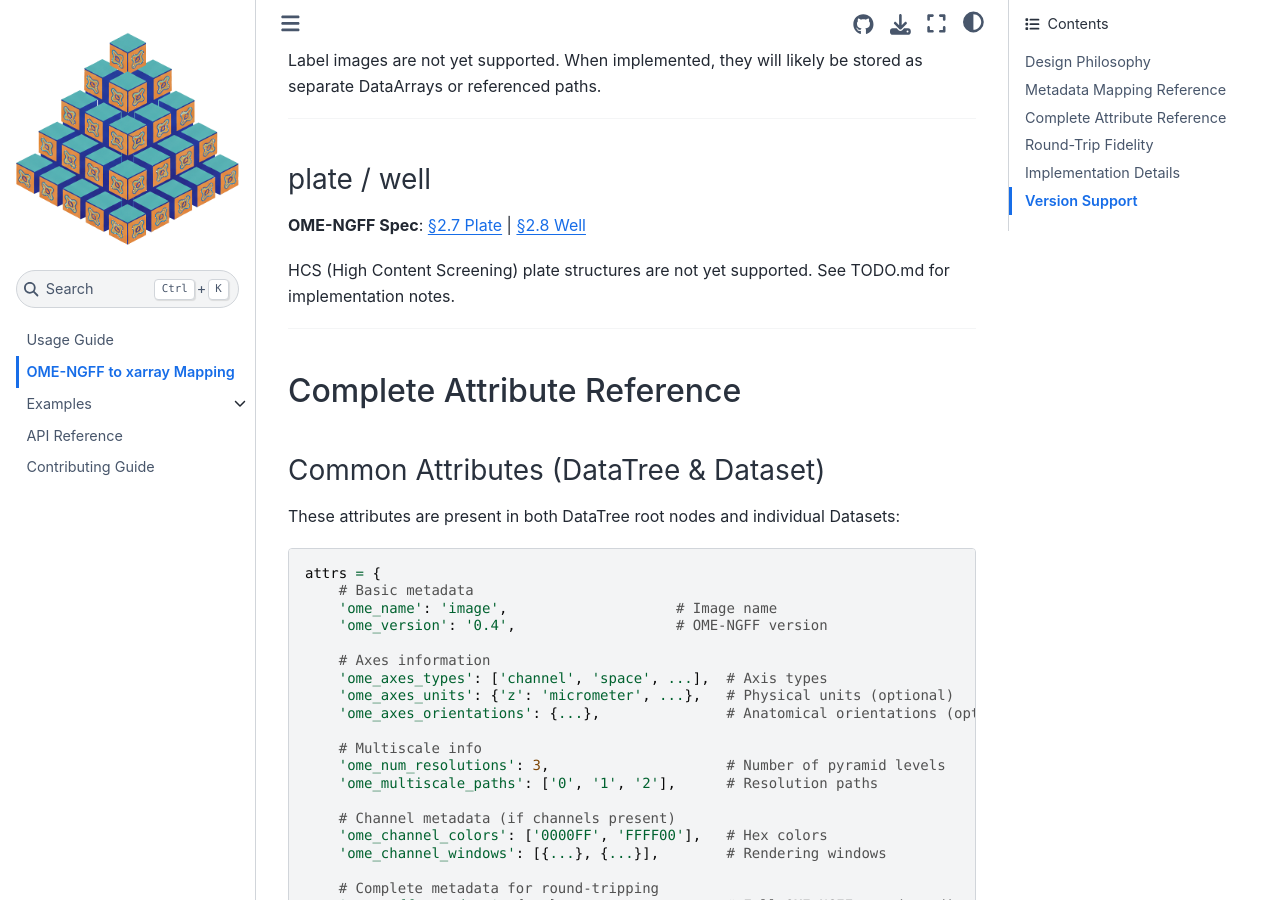
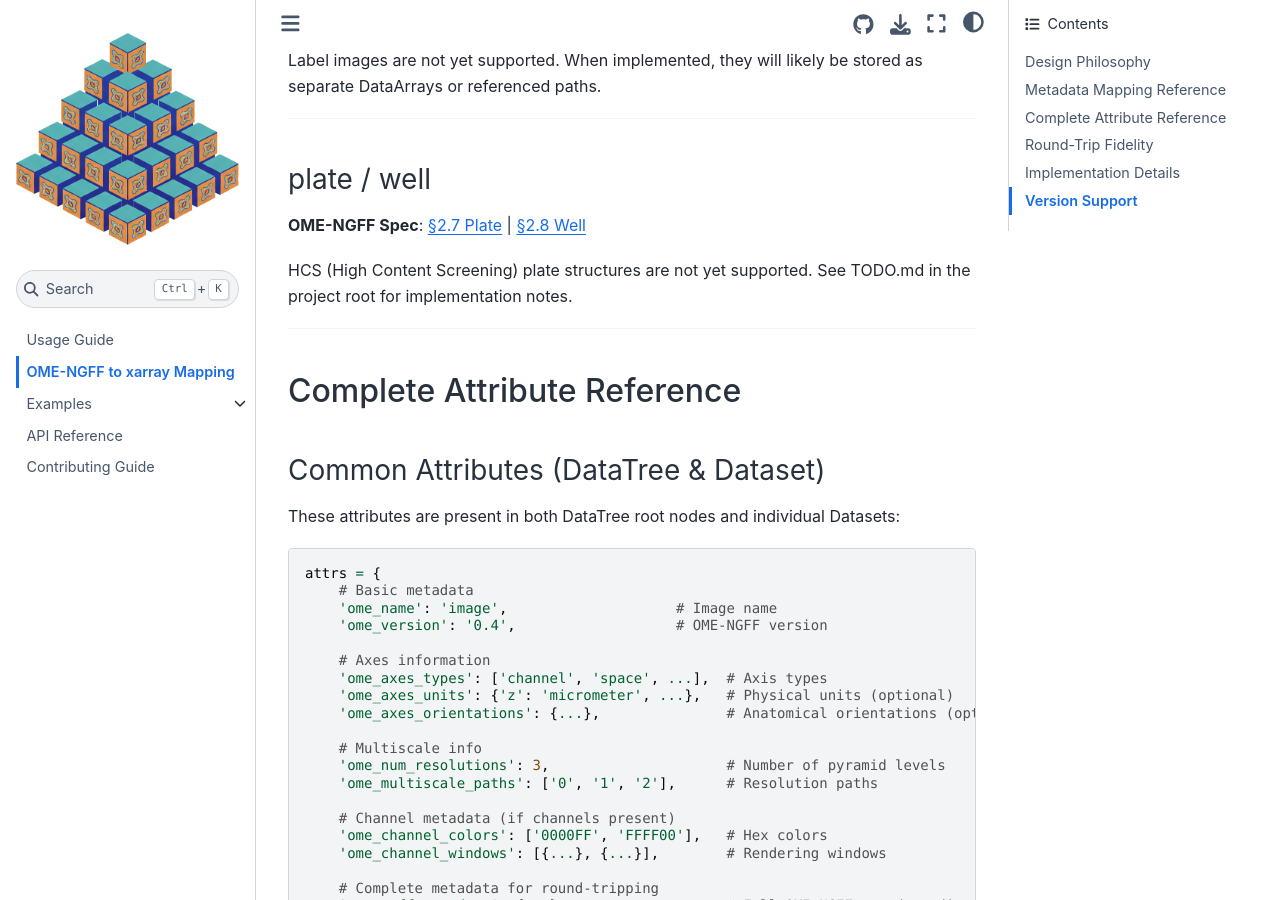
Before and after one commit to ianhi/xarray-ome, a Sphinx documentation site: the page built from docs/metadata_mapping.md, in a window 1280 px wide and 900 px high, scrolled down 4719 px. Built offline with Sphinx 7.4.7 and the Sphinx Book theme 1.1.4, drawn with Linux system fonts in a browser that asks for light colours.

Commit message:
Add comprehensive GitHub Actions CI/CD workflow using uv
Set up automated testing, linting, and documentation building with uv
package manager for fast, reliable CI/CD.

Workflow Jobs:

1. Test Matrix:
   - Runs on: Ubuntu, macOS, Windows
   - Python versions: 3.11, 3.12, 3.13
   - Uses uv for dependency installation
   - Runs pytest with coverage reporting
   - Uploads coverage to Codecov (Ubuntu + Python 3.11 only)

2. Lint:
   - Runs ruff linting and formatting checks
   - Runs mypy type checking
   - Ensures code quality standards

3. Docs:
   - Builds Sphinx documentation with warnings as errors
   - Uploads HTML documentation as artifact
   - Validates documentation builds successfully

Benefits of using uv:
- Fast dependency resolution and installation
- Consistent environments across local dev and CI
- Native Python version management
- Works seamlessly with pyproject.toml

The workflow triggers on:
- Push to main and active feature branches
- Pull requests to main

Also fixed broken link in metadata_mapping.md documentation.

🤖 Generated with [Claude Code](https://claude.com/claude-code)

Co-Authored-By: Claude <noreply@anthropic.com>

```diff
--- a/docs/metadata_mapping.md
+++ b/docs/metadata_mapping.md
@@ -180,7 +180,7 @@ Label images are not yet supported. When implemented, they will likely be stored
 
 **OME-NGFF Spec**: [§2.7 Plate](https://ngff.openmicroscopy.org/0.5/#plate-md) | [§2.8 Well](https://ngff.openmicroscopy.org/0.5/#well-md)
 
-HCS (High Content Screening) plate structures are not yet supported. See [TODO.md](../TODO.md) for implementation notes.
+HCS (High Content Screening) plate structures are not yet supported. See TODO.md in the project root for implementation notes.
 
 ---
 
```
Also changed, not shown: 1 other file.
